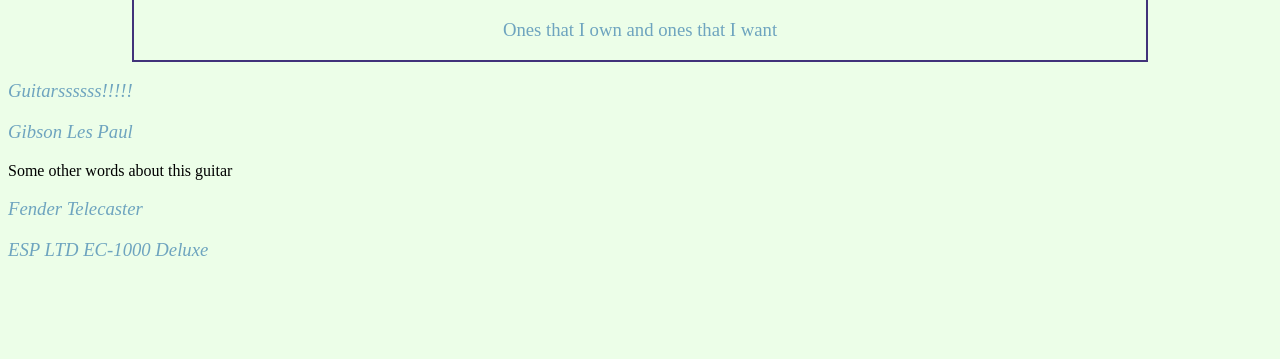
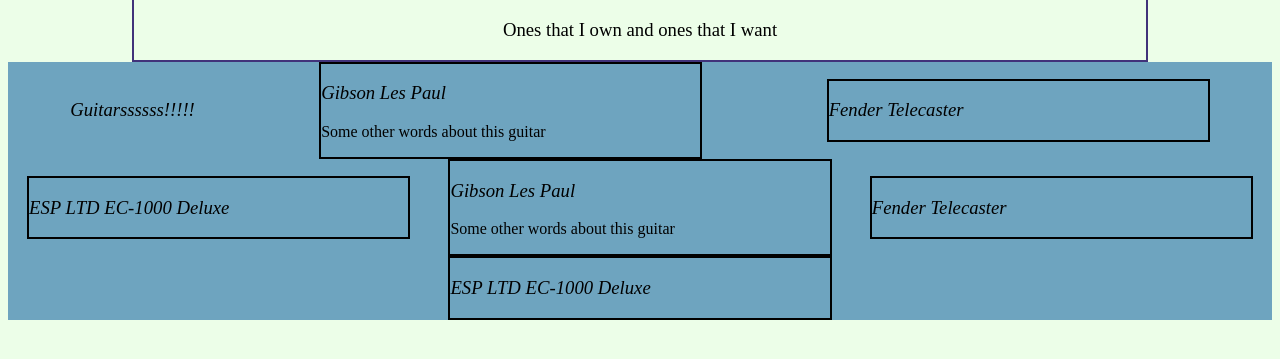
Before and after one commit to Momentum-Team-17/example-css-basics, a plain HTML site: page index.html in a window 1280 px wide. Shown: the part 71-430 px from the top of the page. Drawn offline with Linux system fonts and the light colour scheme.

Commit message:
add flexbox properties to article

```diff
--- a/index.html
+++ b/index.html
@@ -20,6 +20,12 @@
       </section>
       <section class="guitar"><h3>Fender Telecaster</h3></section>
       <section class="guitar"><h3>ESP LTD EC-1000 Deluxe</h3></section>
+      <section class="guitar">
+        <h3>Gibson Les Paul</h3>
+        <p>Some other words about this guitar</p>
+      </section>
+      <section class="guitar"><h3>Fender Telecaster</h3></section>
+      <section class="guitar"><h3>ESP LTD EC-1000 Deluxe</h3></section>
     </article>
   </body>
 </html>
--- a/main.css
+++ b/main.css
@@ -12,12 +12,21 @@ h1 {
 }
 
 h3 {
-  color: #6ea4bf;
+  color: black;
 }
 
 article h3 {
   /* article > h3 would apply to only the h3's that are immediate children of article */
   font-style: italic;
+}
+
+article {
+  background-color: #6ea4bf;
+  display: flex;
+  /* this makes the article element a "flexbox" to which we can apply flex properties, makes flexbox available as a tool for this block */
+  flex-wrap: wrap;
+  justify-content: space-around;
+  align-items: center;
 }
 
 .guitar h3 {
@@ -29,5 +38,12 @@ header {
   border: 2px solid #41337a;
   width: 80%;
   margin: 0 auto;
+  /* aligns the block in its parent */
   text-align: center;
+  /* aligns the text in the block */
 }
+
+section {
+  border: 2px solid black;
+  min-width: 30%;
+}
```
